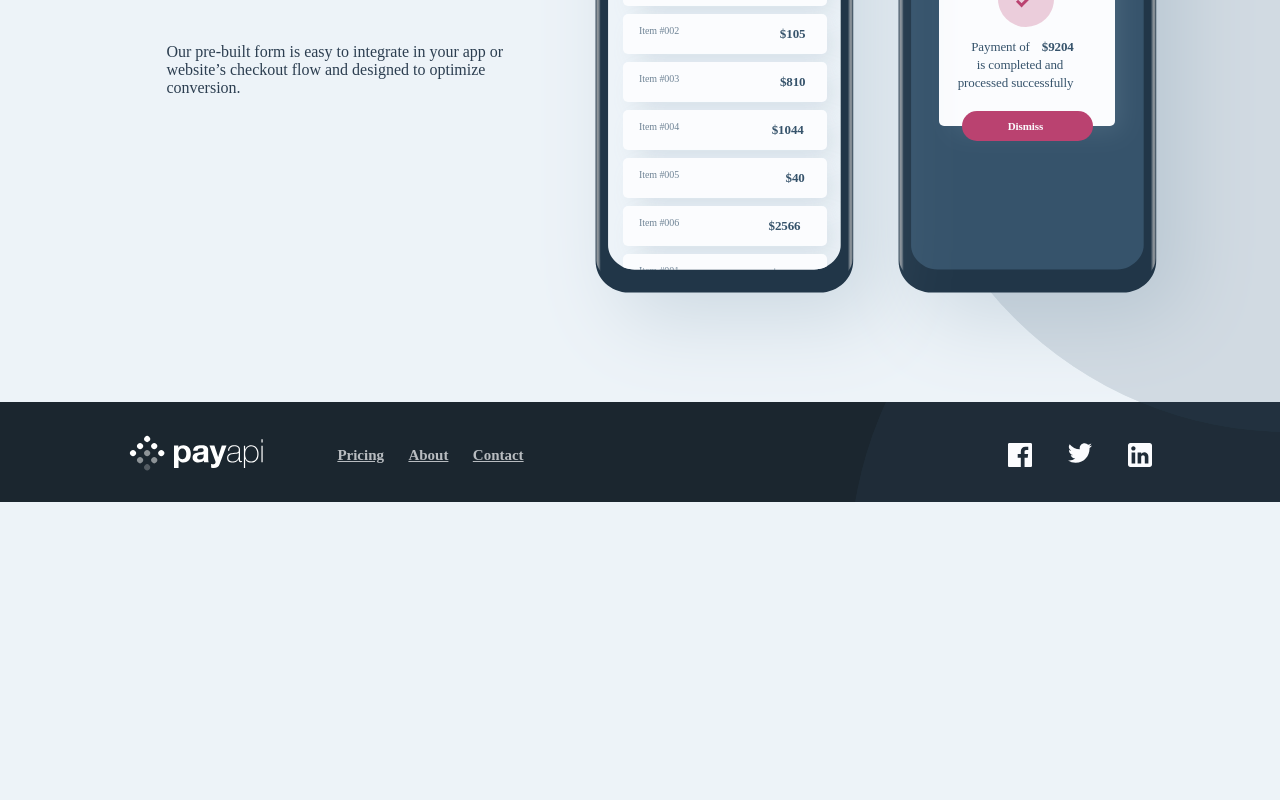
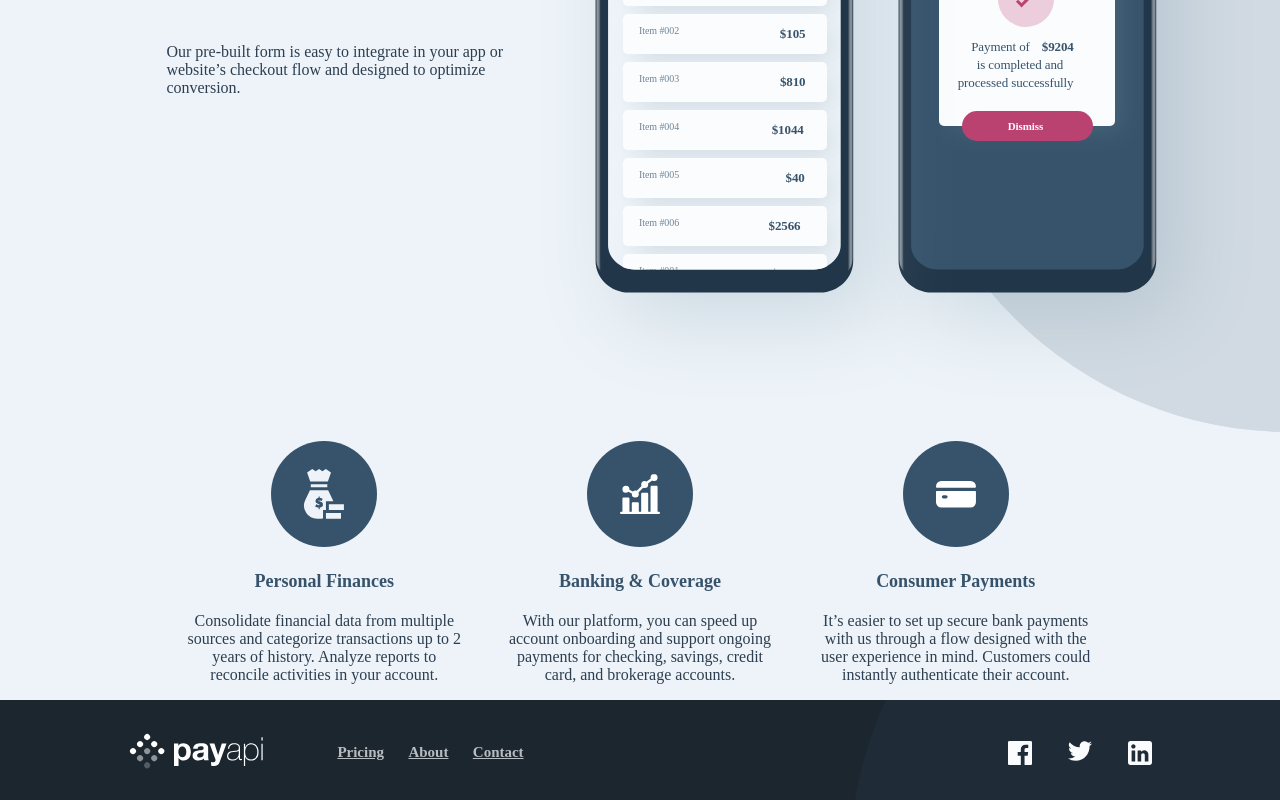
Before and after one commit to marhallab/PayApiWebsite, a Vue app in the folder payapi-web/: page /#/home in a window 1280 px wide. Before the commit this address led to /#/home. Shown: the part 2027-2827 px from the top of the page. Before the commit the page ends 2529 px from the top, so only its background shows below. Built offline with nearby package versions, Linux system fonts and the light colour scheme.

Commit message:
Home section 4 (#3)
* Home section 4 created

* Add small padding to top

```diff
--- a/payapi-web/src/views/Home.vue
+++ b/payapi-web/src/views/Home.vue
@@ -14,7 +14,11 @@
           <router-link to="/contact"> <b> Contact Us. </b></router-link>
         </p>
       </div>
-      <img style="z-index: 1;" src="../assets/home/desktop/illustration-phone-mockup.svg" alt="" />
+      <img
+        style="z-index: 1"
+        src="../assets/home/desktop/illustration-phone-mockup.svg"
+        alt=""
+      />
 
       <img
         class="img-circle-section1"
@@ -129,6 +133,41 @@
           src="../assets/shared/desktop/bg-pattern-circle.svg"
           alt=""
         />
+      </div>
+    </section>
+
+    <section class="section4">
+      <div>
+        <img src="../assets/home/desktop/icon-personal-finances.svg" alt="" />
+        <p class="section4-title">Personal Finances</p>
+        <p>
+          Consolidate financial data from multiple sources and categorize
+          transactions up to 2 years of history. Analyze reports to reconcile
+          activities in your account.
+        </p>
+      </div>
+
+      <div>
+        <img
+          src="../assets/home/desktop/icon-banking-and-coverage.svg"
+          alt=""
+        />
+        <p class="section4-title">Banking & Coverage</p>
+        <p>
+          With our platform, you can speed up account onboarding and support
+          ongoing payments for checking, savings, credit card, and brokerage
+          accounts.
+        </p>
+      </div>
+
+      <div>
+        <img src="../assets/home/desktop/icon-consumer-payments.svg" alt="" />
+        <p class="section4-title">Consumer Payments</p>
+        <p>
+          It’s easier to set up secure bank payments with us through a flow
+          designed with the user experience in mind. Customers could instantly
+          authenticate their account.
+        </p>
       </div>
     </section>
   </div>
@@ -317,12 +356,37 @@ p {
   position: relative;
 }
 
-.img-circle-section3{
+.img-circle-section3 {
   position: absolute;
   top: -750px;
   right: -400px;
   overflow: hidden;
+}
 
+/*Section 4*/
+.section4 {
+  display: flex;
+  justify-content: space-around;
+  padding-left: 13%;
+  padding-right: 13%;
+  padding-top: 3%;
+}
+
+.section4 p {
+  text-align: center;
+}
+
+.section4 div{
+  width: 275px;
+}
+
+.section4-title {
+  font-family: Public Sans;
+  font-style: normal;
+  font-weight: bold;
+  font-size: 18px;
+  line-height: 25px;
+  color: #36536b;
 }
 </style>
 
```
